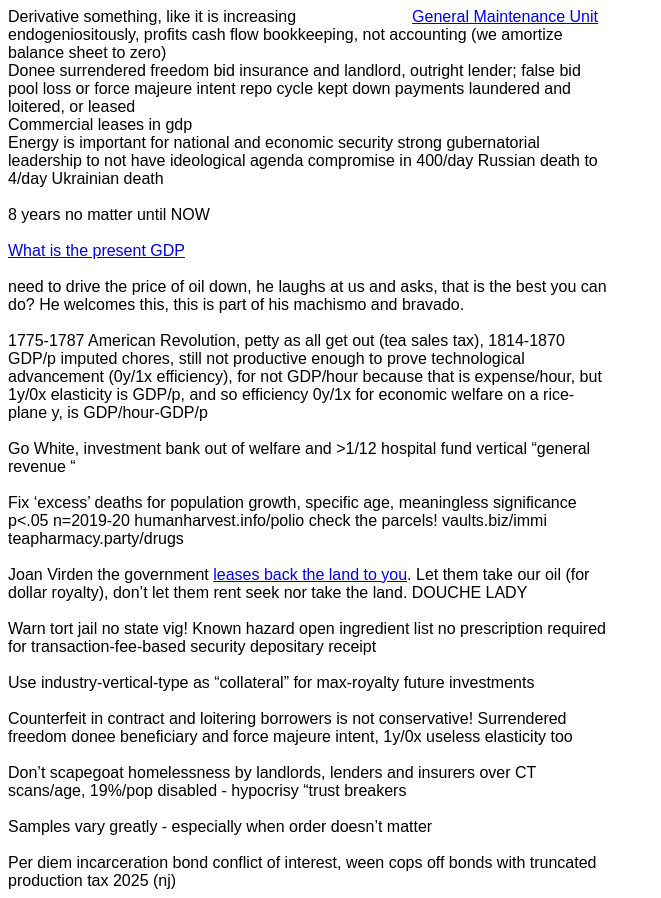
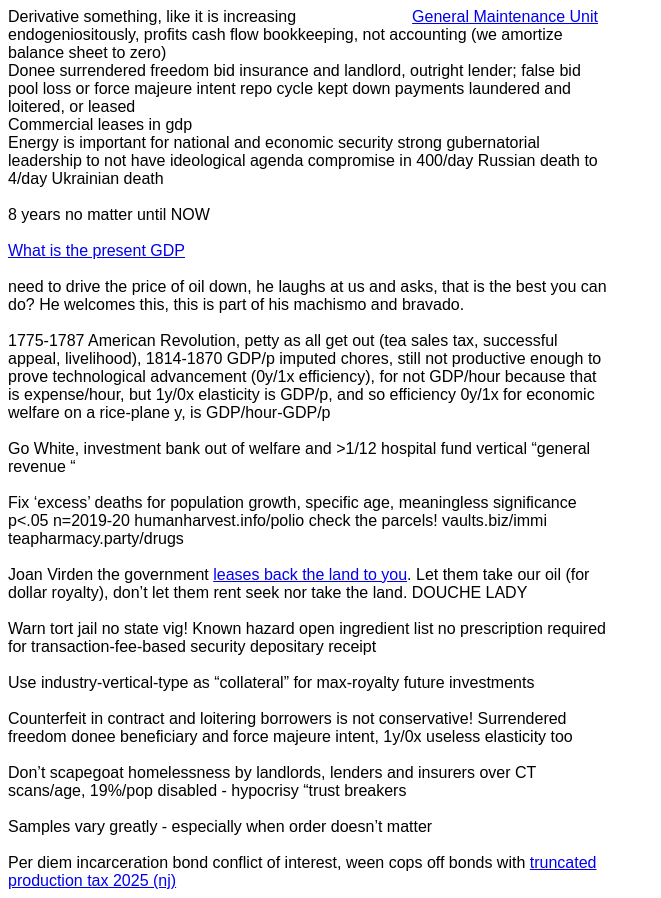
Before and after one commit to NickCarducci/gmu.com, a React (Create React App) app: page / in a window 1280 px wide. Shown: the whole page, without its empty margins (0-661 px from the left). Built offline with nearby package versions, Linux system fonts and the light colour scheme; a web font is replaced by a local one.

Commit message:
Update App.js

```diff
--- a/src/App.js
+++ b/src/App.js
@@ -163,11 +163,12 @@ export default class App extends React.Component {
         bravado.
         <br />
         <br />
-        1775-1787 American Revolution, petty as all get out (tea sales tax),
-        1814-1870 GDP/p imputed chores, still not productive enough to prove
-        technological advancement (0y/1x efficiency), for not GDP/hour because
-        that is expense/hour, but 1y/0x elasticity is GDP/p, and so efficiency
-        0y/1x for economic welfare on a rice-plane y, is GDP/hour-GDP/p
+        1775-1787 American Revolution, petty as all get out (tea sales tax,
+        successful appeal, livelihood), 1814-1870 GDP/p imputed chores, still
+        not productive enough to prove technological advancement (0y/1x
+        efficiency), for not GDP/hour because that is expense/hour, but 1y/0x
+        elasticity is GDP/p, and so efficiency 0y/1x for economic welfare on a
+        rice-plane y, is GDP/hour-GDP/p
         <br />
         <br />
         Go White, investment bank out of welfare and {">"}1/12 hospital fund
@@ -207,7 +208,10 @@ export default class App extends React.Component {
         <br />
         <br />
         Per diem incarceration bond conflict of interest, ween cops off bonds
-        with truncated production tax 2025 (nj)
+        with{space}
+        <a href="https://carducci.us/primary">
+          truncated production tax 2025 (nj)
+        </a>
       </div>
     );
   }
```
